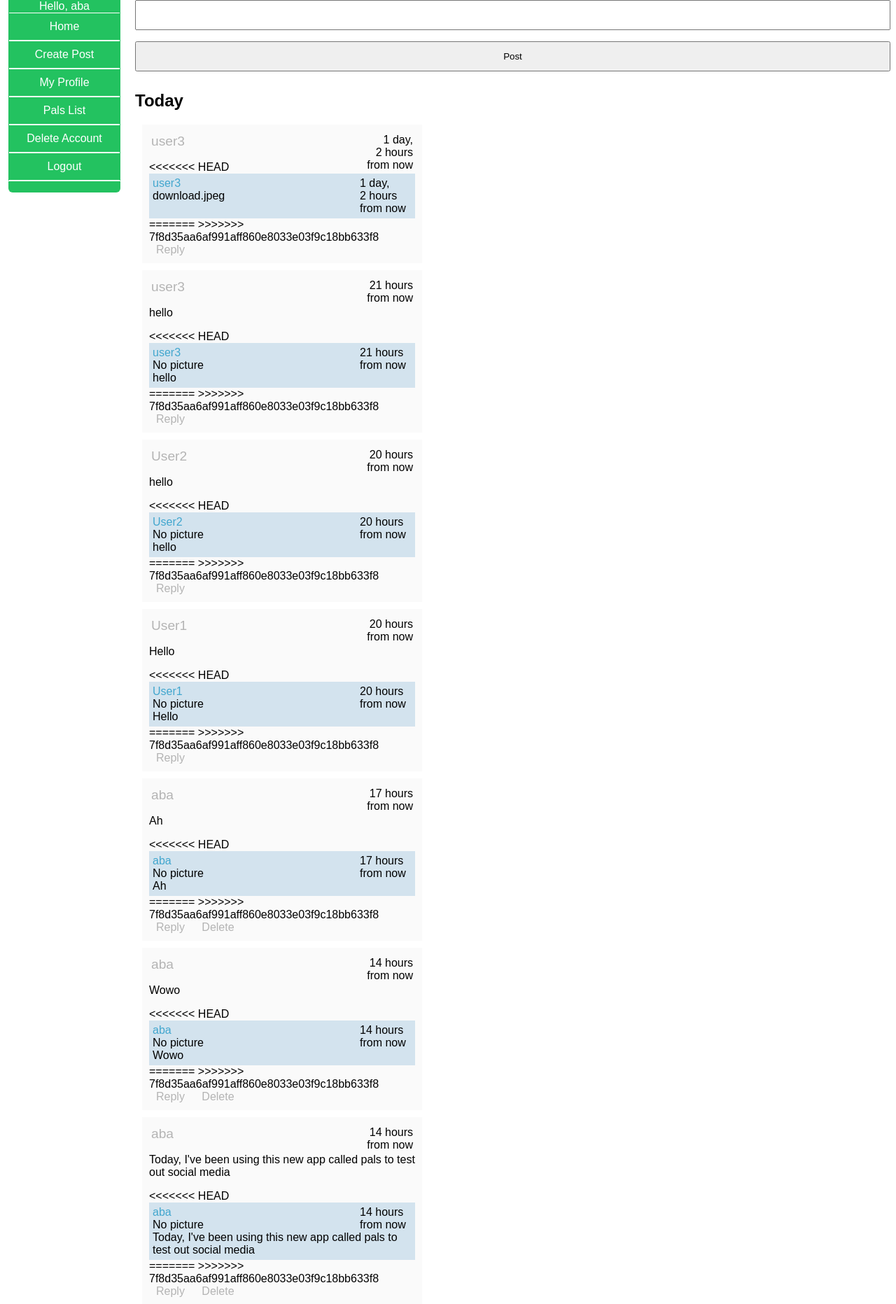
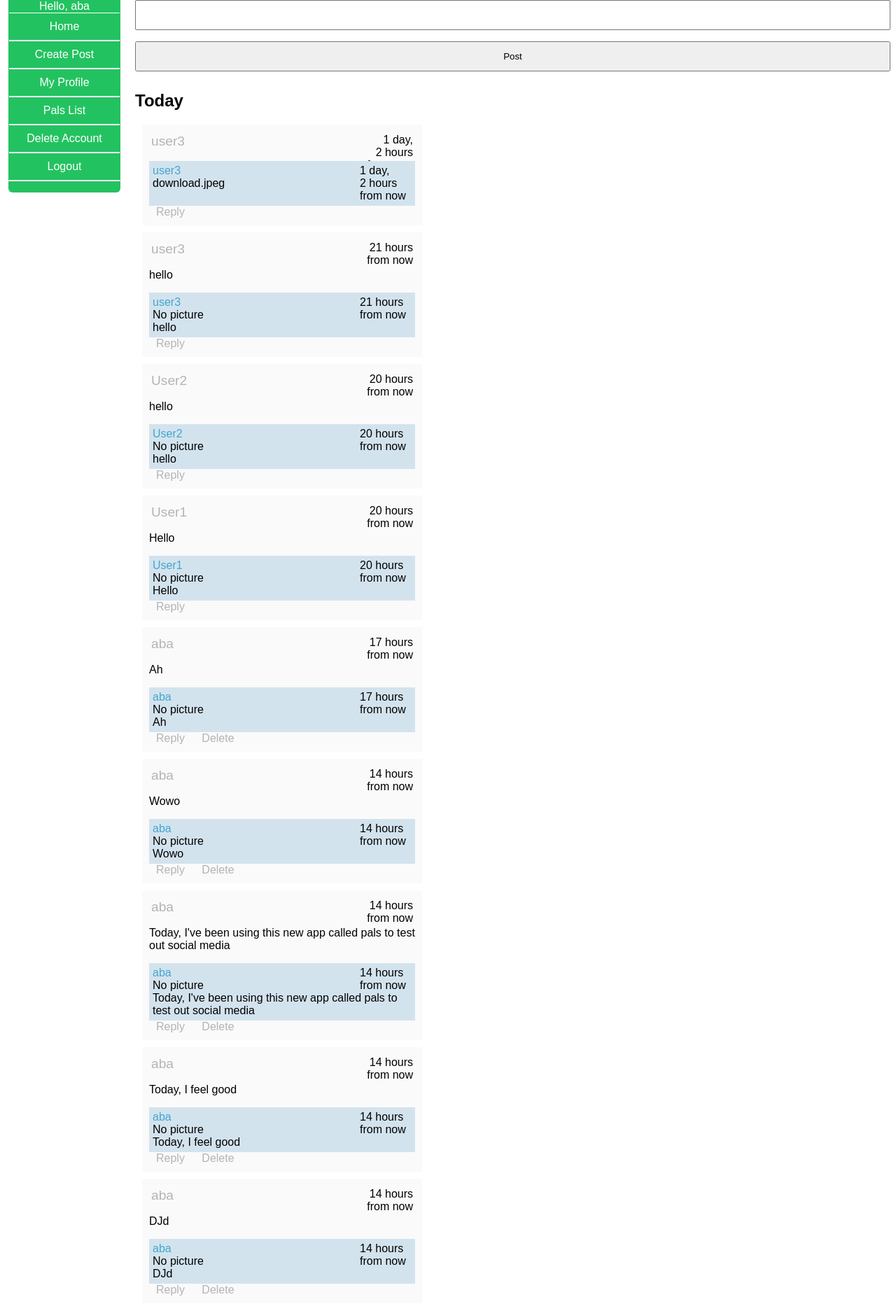
Before and after one commit to Benno1472/pals, a Django app: page /myapp/ in a window 1280 px wide. Shown: the part 106-1969 px from the top of the page at 70% size. Run offline with Django 3.2, Linux system fonts and the light colour scheme; a user stored in the database is signed in; data comes from the database, SQL or seed files in the repository; some web fonts are replaced.

Commit message:
Fix merge conflict.

```diff
--- a/mysite/myapp/templates/post.html
+++ b/mysite/myapp/templates/post.html
@@ -10,7 +10,6 @@
     <div class="post-contents">
         <p>{{ post.post_text }}</p>
     </div>
-<<<<<<< HEAD
 
     <div class="post-reply">
 
@@ -26,8 +25,6 @@
     </div>
 
 
-=======
->>>>>>> 7f8d35aa6af991aff860e8033e03f9c18bb633f8
     <div class="post-actions">
         <a href="#">Reply</a>
         {% if post.user == request.user %}<a href="{% url 'delete_post' post.pk %}">Delete</a>{% endif %}
```
